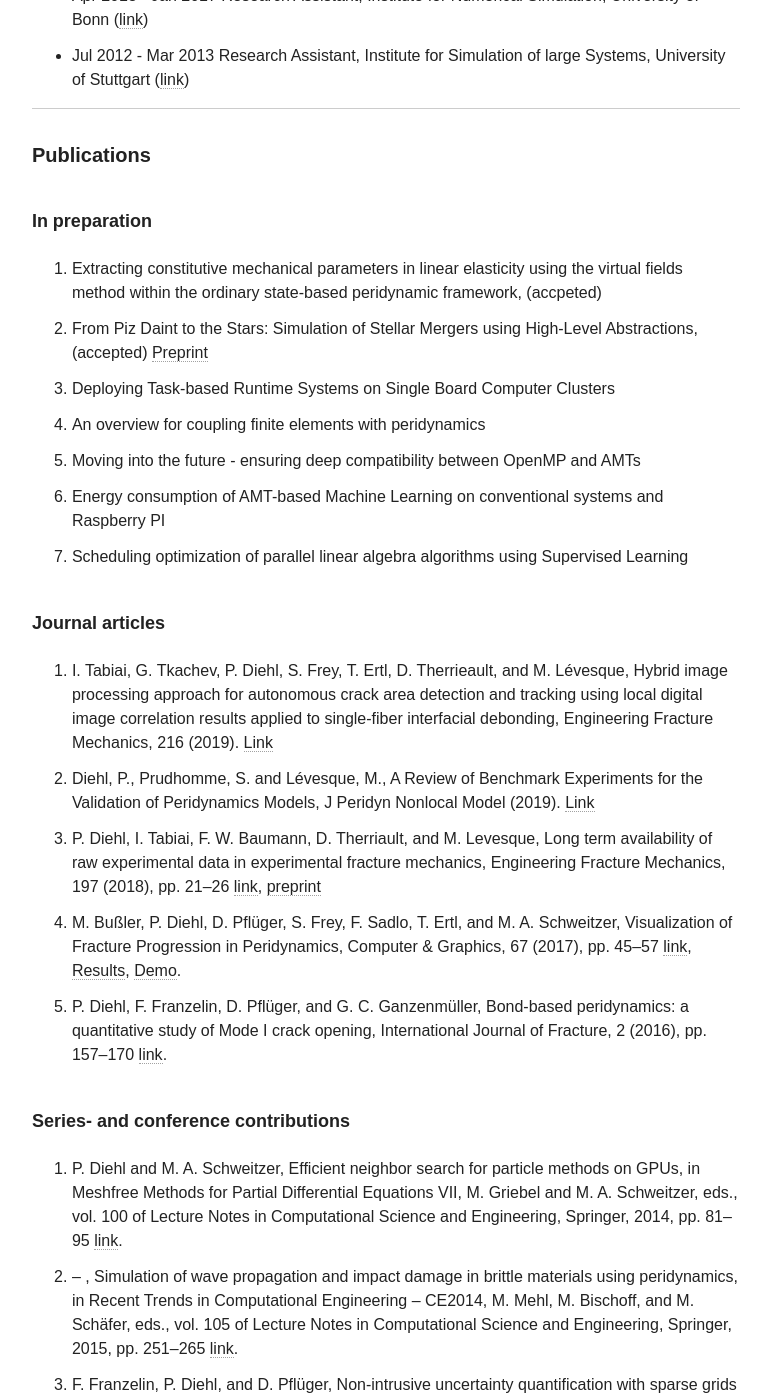
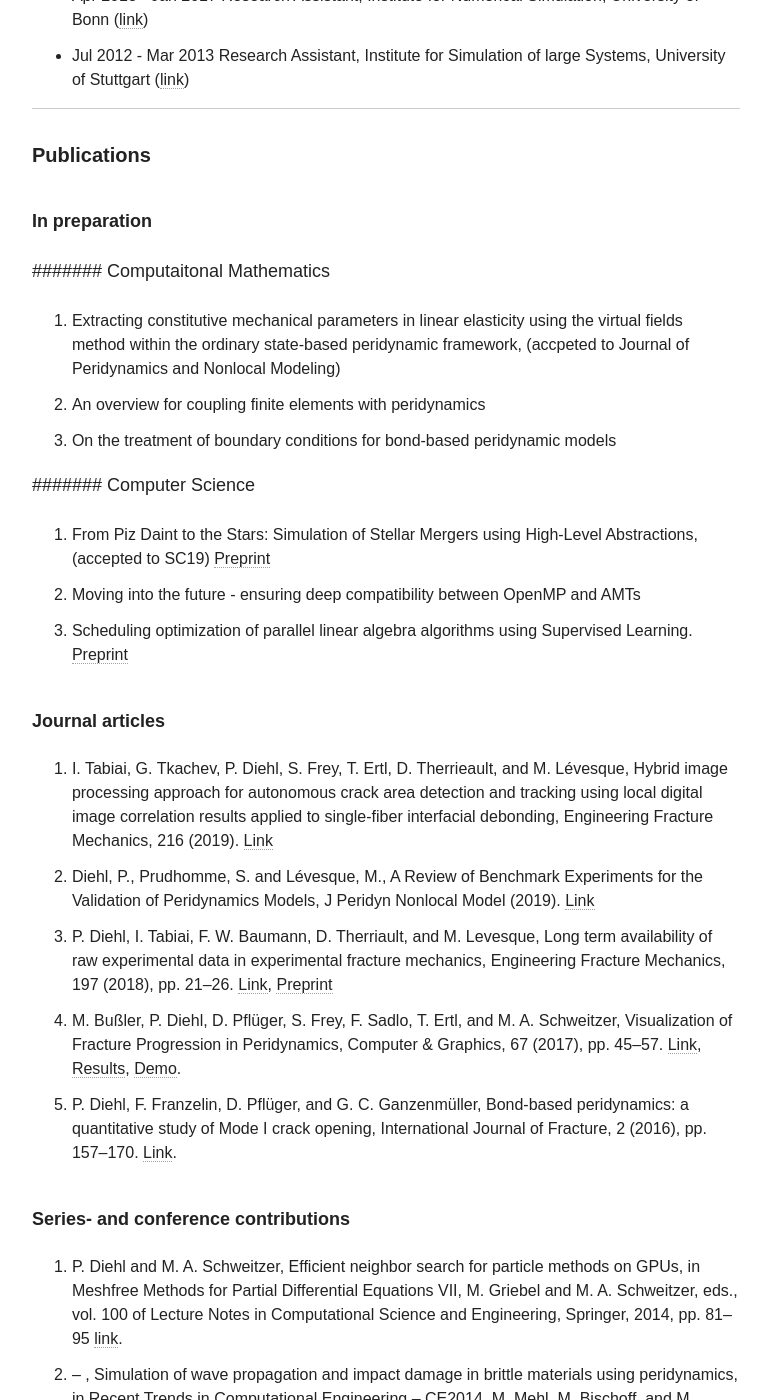
Before and after one commit to diehlpk/diehlpk.github.io, a Jekyll site: the page built from cv/index.md, in a window 1280 px wide and 1400 px high, scrolled down 1446 px. Shown: the whole window, without its empty margins (254-1025 px from the left). Built offline with Jekyll 4.4.1, drawn with Linux system fonts in a browser that asks for light colours; nearby versions of some CDN libraries; some web fonts are replaced.

Commit message:
Update CV

```diff
--- a/cv/index.md
+++ b/cv/index.md
@@ -37,13 +37,18 @@ hide: true
 ##### Publications
 
 ###### In preparation
-1. Extracting constitutive mechanical parameters in linear elasticity using the virtual fields method within the ordinary state-based peridynamic framework, (accpeted)
-1. From Piz Daint to the Stars: Simulation of Stellar Mergers using High-Level Abstractions, (accepted) [Preprint](https://arxiv.org/abs/1908.03121)
-1. Deploying Task-based Runtime Systems on Single Board Computer Clusters
+
+####### Computaitonal Mathematics
+
+1. Extracting constitutive mechanical parameters in linear elasticity using the virtual fields method within the ordinary state-based peridynamic framework, (accpeted to Journal of Peridynamics and Nonlocal Modeling)
 1. An overview for coupling finite elements with peridynamics
+1. On the treatment of boundary conditions for bond-based peridynamic models
+
+####### Computer Science
+
+1. From Piz Daint to the Stars: Simulation of Stellar Mergers using High-Level Abstractions, (accepted to SC19) [Preprint](https://arxiv.org/abs/1908.03121)
 1. Moving into the future - ensuring deep compatibility between OpenMP and AMTs
-1. Energy consumption of AMT-based Machine Learning on conventional systems and Raspberry PI
-1. Scheduling optimization of parallel linear algebra algorithms using Supervised Learning
+1. Scheduling optimization of parallel linear algebra algorithms using Supervised Learning. [Preprint](https://arxiv.org/abs/1909.03947)
 
 ###### Journal articles
 1. I. Tabiai, G. Tkachev, P. Diehl, S. Frey, T. Ertl, D. Therrieault, and M. Lévesque, Hybrid image processing approach for autonomous crack area detection and tracking using
@@ -51,9 +56,9 @@ local digital image correlation results applied to single-fiber interfacial debo
 1. Diehl, P., Prudhomme, S. and  Lévesque, M., A Review of Benchmark Experiments for the Validation of Peridynamics Models, J Peridyn Nonlocal Model (2019). [Link](https://doi.org/10.1007/s42102-018-0004-x)
 1. P. Diehl, I. Tabiai, F. W. Baumann, D. Therriault, and M. Levesque, Long
 term availability of raw experimental data in experimental fracture mechanics, Engineering
-Fracture Mechanics, 197 (2018), pp. 21–26 [link](https://doi.org/10.1016/j.engfracmech.2018.04.030), [preprint](https://arxiv.org/abs/1803.07622)
-1. M. Bußler, P. Diehl, D. Pflüger, S. Frey, F. Sadlo, T. Ertl, and M. A. Schweitzer, Visualization of Fracture Progression in Peridynamics, Computer & Graphics, 67 (2017), pp. 45–57 [link](https://doi.org/10.1016/j.cag.2017.05.003), [Results](https://youtu.be/KfOKVWmDqRw), [Demo](https://youtu.be/0x2TDbetZB4).
-1. P. Diehl, F. Franzelin, D. Pflüger, and G. C. Ganzenmüller, Bond-based peridynamics: a quantitative study of Mode I crack opening, International Journal of Fracture, 2 (2016), pp. 157–170 [link](http://dx.doi.org/10.1007/s10704-016-0119-5).
+Fracture Mechanics, 197 (2018), pp. 21–26. [Link](https://doi.org/10.1016/j.engfracmech.2018.04.030), [Preprint](https://arxiv.org/abs/1803.07622)
+1. M. Bußler, P. Diehl, D. Pflüger, S. Frey, F. Sadlo, T. Ertl, and M. A. Schweitzer, Visualization of Fracture Progression in Peridynamics, Computer & Graphics, 67 (2017), pp. 45–57. [Link](https://doi.org/10.1016/j.cag.2017.05.003), [Results](https://youtu.be/KfOKVWmDqRw), [Demo](https://youtu.be/0x2TDbetZB4).
+1. P. Diehl, F. Franzelin, D. Pflüger, and G. C. Ganzenmüller, Bond-based peridynamics: a quantitative study of Mode I crack opening, International Journal of Fracture, 2 (2016), pp. 157–170. [Link](http://dx.doi.org/10.1007/s10704-016-0119-5).
 
 
 ###### Series- and conference contributions
```
